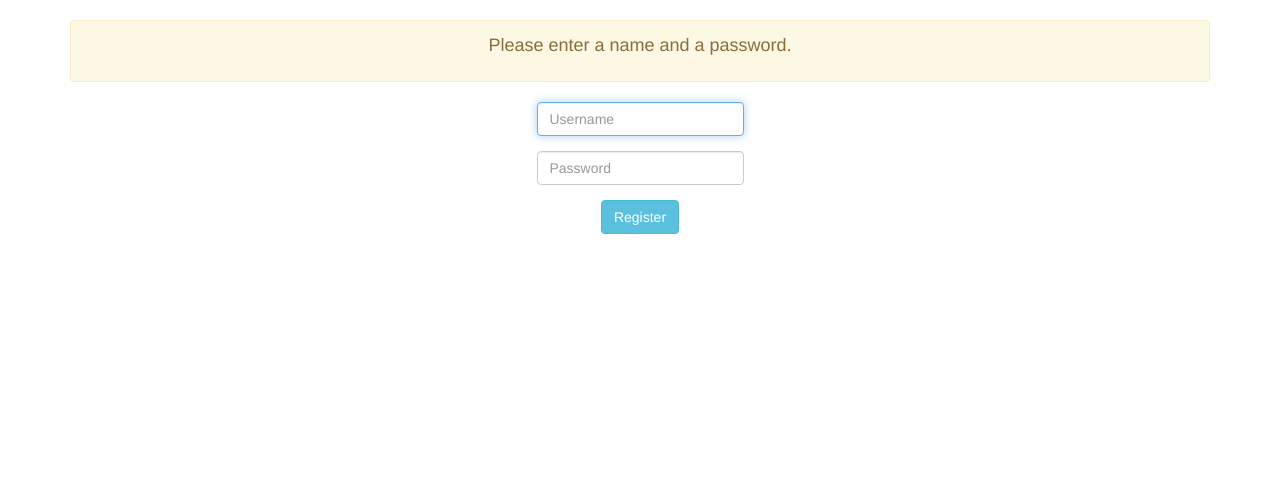
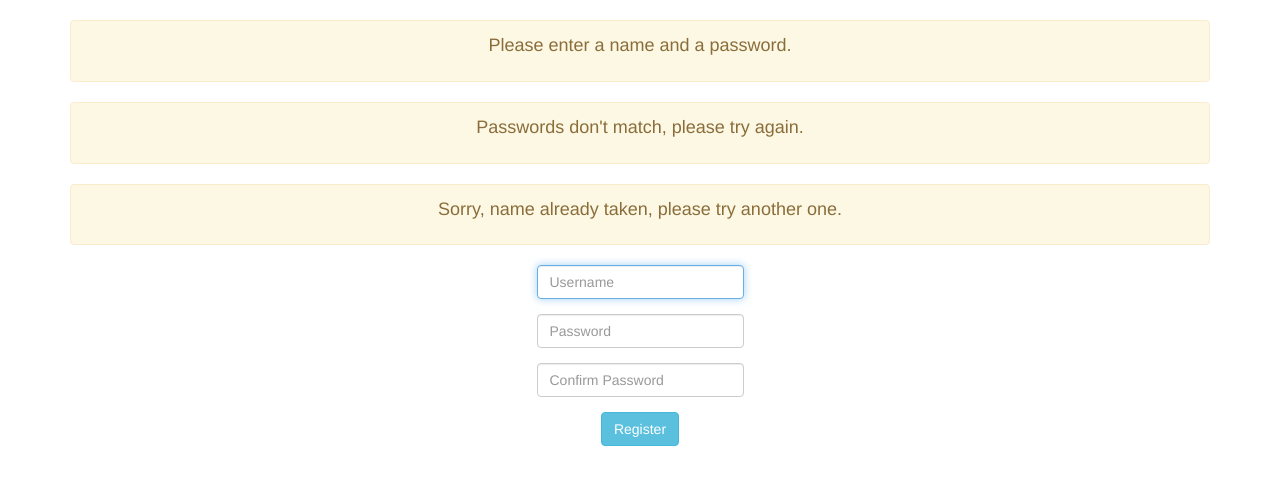
Before and after one commit to breenbo/cs50, a Flask app: template 5.SQL/homework/myproject/templates/register.html in a window 1280 px wide. Shown: the part 52-537 px from the top of the page. Run offline with Flask 2, Linux system fonts and the light colour scheme; the template is opened without the code that fills it, so the values that code supplies are empty; some libraries are stand-ins or nearby versions.

Commit message:
add password and name control for register

```diff
--- a/5.SQL/homework/myproject/application.py
+++ b/5.SQL/homework/myproject/application.py
@@ -396,12 +396,22 @@ def register():
     """Register user into database users."""
     # check if post method -> protect from get method
     login = True
+    confirm = True
+    new_name = True
     if request.method == "POST":
         # check if register correct (non empty)
-        if request.form["username"] == "" or request.form["password"] == "":
+        if request.form["username"] == "" or request.form["password"] == "" or request.form["confirmation"] == "":
             login = False
             return render_template("register.html",
-                                   login=login)
+                                   login=login,
+                                   confirm=confirm,
+                                   new_name=new_name)
+        if request.form["password"] != request.form["confirmation"]:
+            confirm = False
+            return render_template("register.html",
+                                   login=login,
+                                   confirm=confirm,
+                                   new_name=new_name)
         # store name and hashed password in db users (username, hash)
         db.execute("INSERT INTO users (username, hash) VALUES (:username," +
                    " :password)",
@@ -412,7 +422,9 @@ def register():
     # else if user reached route via GET (as by clicking a link or via redirect)
     else:
         return render_template("register.html",
-                               login=login)
+                               login=login,
+                               confirm=confirm,
+                               new_name=new_name)
 
 
 @app.route("/sell", methods=["GET", "POST"])
--- a/5.SQL/homework/myproject/templates/register.html
+++ b/5.SQL/homework/myproject/templates/register.html
@@ -10,6 +10,16 @@
             <h4>Please enter a name and a password.</h4>
         </div>
     {% endif %}
+    {% if not confirm %}
+        <div class="alert alert-warning">
+            <h4>Passwords don't match, please try again.</h4>
+        </div>
+    {% endif %}
+    {% if not new_name %}
+        <div class="alert alert-warning">
+            <h4>Sorry, name already taken, please try another one.</h4>
+        </div>
+    {% endif %}
     <form action="{{ url_for('register') }}" method="post">
         <fieldset>
             <div class="form-group">
@@ -19,6 +29,9 @@
                 <input class="form-control" name="password" placeholder="Password" type="password"/>
             </div>
             <div class="form-group">
+                <input class="form-control" name="confirmation" placeholder="Confirm Password" type="password"/>
+            </div>
+            <div class="form-group">
                 <button class="btn btn-info" type="submit">Register</button>
             </div>
         </fieldset>
```
